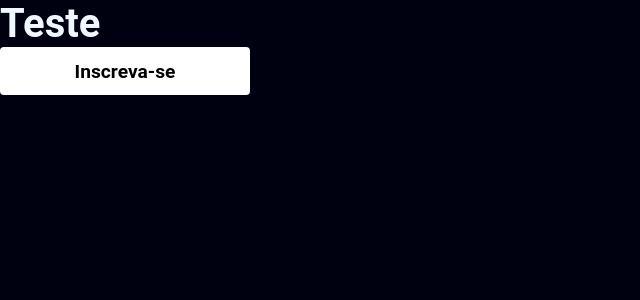
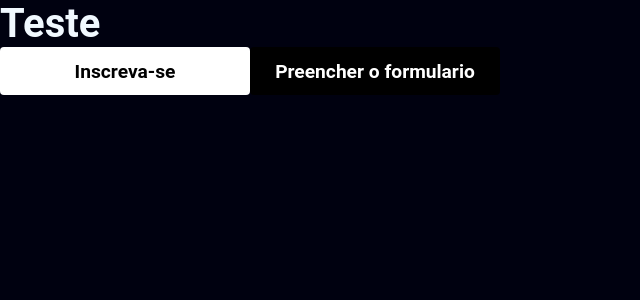
Before and after one commit to Dom-Garotom/GamesCamp-React, a React (Vite) app: page / in a window 1280 px wide. Shown: the top 300 px of the page, without its empty margins (0-640 px from the left). Built offline with nearby package versions, Linux system fonts and the light colour scheme.

Commit message:
feat: criando o styledCompnent do ButtonCTA

```diff
--- a/src/pages/home.tsx
+++ b/src/pages/home.tsx
@@ -1,10 +1,11 @@
-import { TitleDefault , ButtonDefault } from "../styles/styledComponents"
+import { TitleDefault , ButtonDefault , ButtonCTA} from "../styles/styledComponents"
 
 export default function Home() {
   return (
     <>
       <TitleDefault>Teste</TitleDefault>
       <ButtonDefault>Inscreva-se</ButtonDefault>
+      <ButtonCTA>Preencher o formulario</ButtonCTA>
     </>
   )
 }
--- a/src/styles/styledComponents.tsx
+++ b/src/styles/styledComponents.tsx
@@ -24,3 +24,15 @@ export const ButtonDefault = styled.button`
         transition: all 200ms;
     }
 `
+
+export const ButtonCTA = styled(ButtonDefault)`
+    color: #fff;
+    background-color:  #000;
+
+
+    &:hover{
+        background-color: #fff;
+        color: #000;
+        transition: all 200ms;
+    }
+`
```
